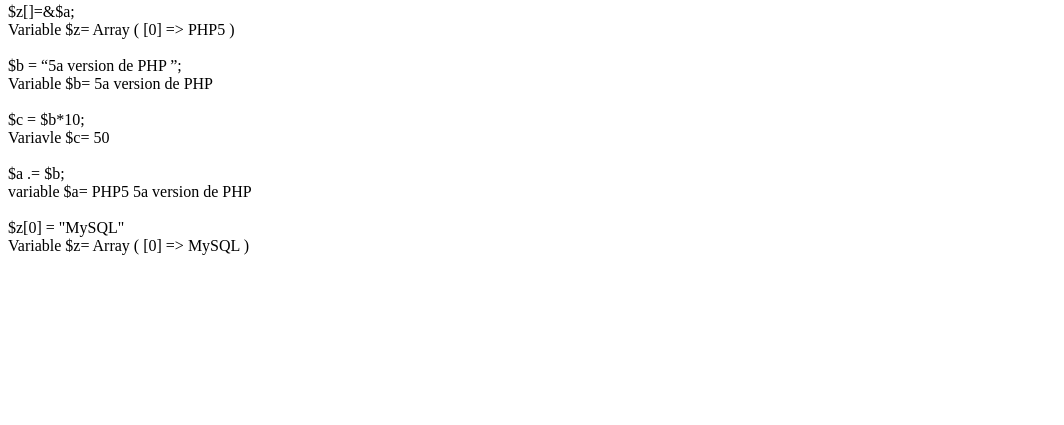
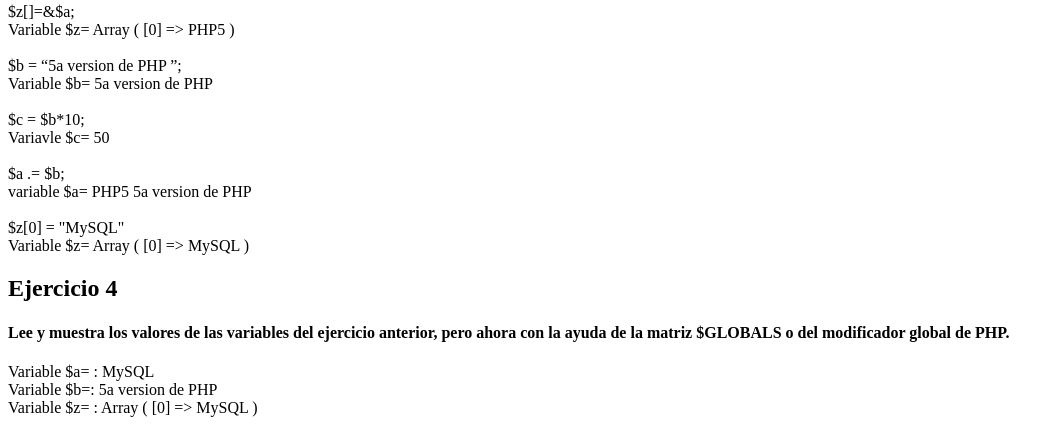
Before and after one commit to Ignacio7Bllk/tecweb, a PHP site: page / in a window 1280 px wide. Shown: the part 1047-1472 px from the top of the page, without its empty margins (0-1064 px from the left). Before the commit the page ends 1302 px from the top, so only its background shows below. Run offline with PHP 8.4, Linux system fonts and the light colour scheme.

Commit message:
Termine el ejercicio 4

```diff
--- a/practicas/p04/index.php
+++ b/practicas/p04/index.php
@@ -119,7 +119,25 @@ echo 'Variable $z= ';
 print_r($z);
 ?>
 
+<h2>Ejercicio 4</h2>
+<h4>
+Lee y muestra los valores de las variables del ejercicio anterior, pero ahora con la ayuda de
+la matriz $GLOBALS o del modificador global de PHP.
+</h4>
+<?php
 
+
+function MVariables() {
+    global $a, $z, $b;
+    echo 'Variable $a= : '.$a.'<br>';
+    echo 'Variable $b=: '.$b.'<br>';
+
+    echo 'Variable $z= : ';
+    print_r($z);
+}
+MVariables();
+unset($a,$b,$z);
+?>
 
 
 </body>
```
